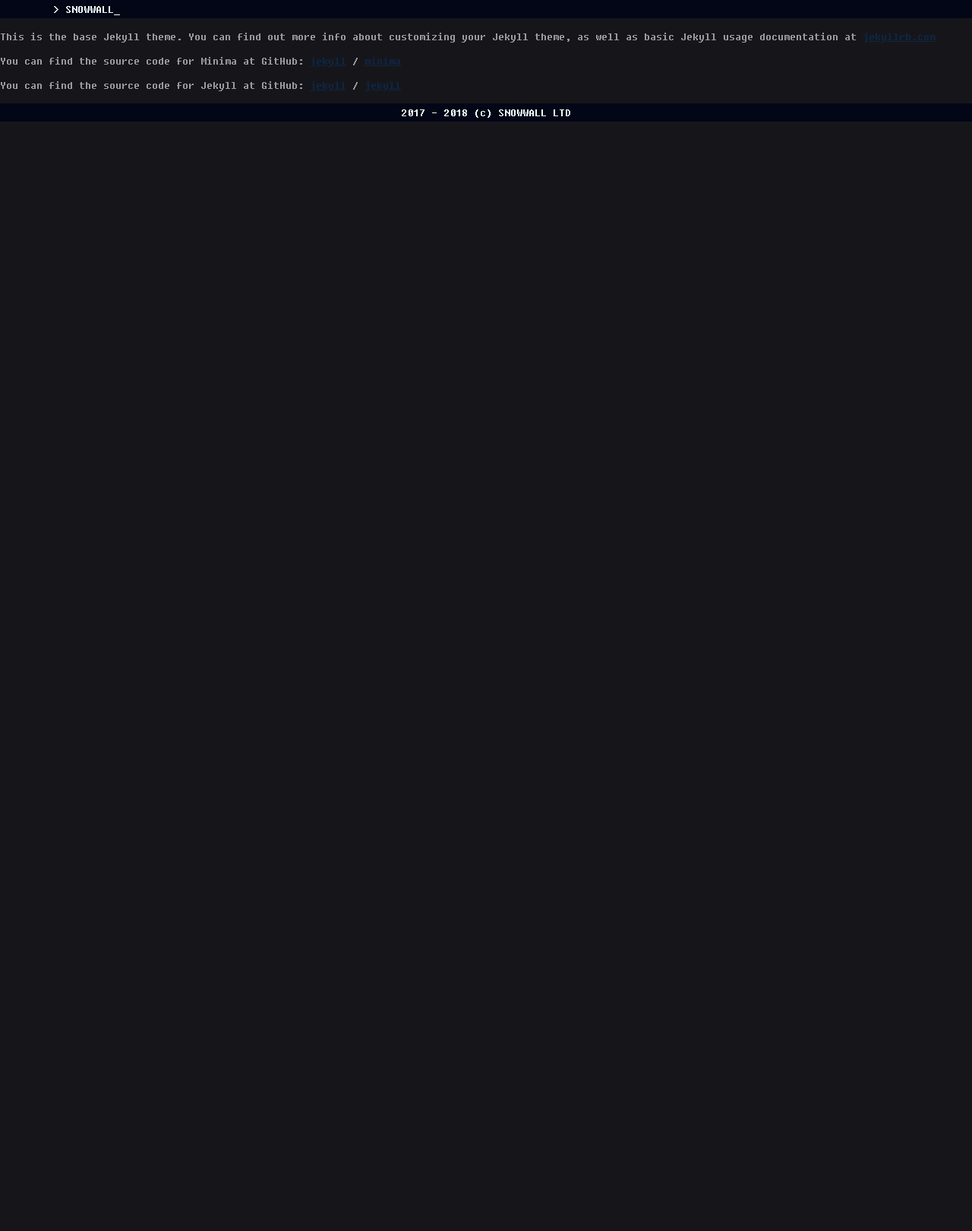
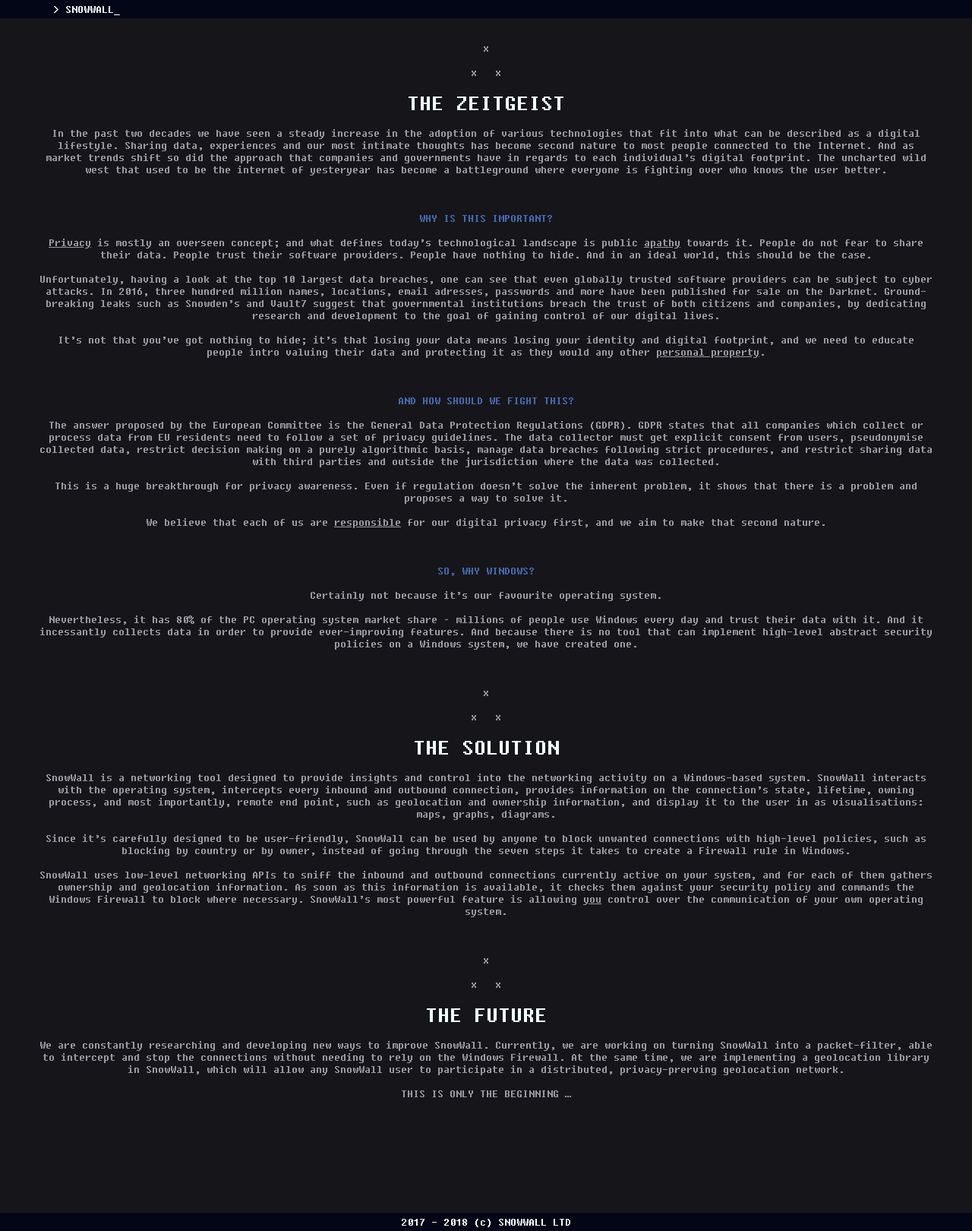
Before and after one commit to snow-wall/snow-wall.github.io, a Jekyll site: the page built from about.md, in a window 1280 px wide. Shown: the whole page at 76% size. Built offline with Jekyll 4.4.1, drawn with Linux system fonts in a browser that asks for light colours; some web fonts are replaced; before the commit the page ends 900 px from its top, so only the background shows below that.

Commit message:
Add about page and update style

```diff
--- a/_layouts/page.html
+++ b/_layouts/page.html
@@ -2,6 +2,8 @@
 layout: default
 ---
 
-<article>
+<article id="page" class="container">
+	<div class="row text-center">
     {{ content }}
+	</div>
 </article>
--- a/about.md
+++ b/about.md
@@ -1,18 +1,74 @@
 ---
 layout: page
-title: About
+title: about
 permalink: /about/
 ---
 
-This is the base Jekyll theme. You can find out more info about customizing your Jekyll theme, as well as basic Jekyll usage documentation at [jekyllrb.com](https://jekyllrb.com/)
+x
 
-You can find the source code for Minima at GitHub:
-[jekyll][jekyll-organization] /
-[minima](https://github.com/jekyll/minima)
+x&nbsp;&nbsp;&nbsp;x
 
-You can find the source code for Jekyll at GitHub:
-[jekyll][jekyll-organization] /
-[jekyll](https://github.com/jekyll/jekyll)
+# The Zeitgeist
 
+In the past two decades we have seen a steady increase in the adoption of various technologies that fit into what can be described as a digital lifestyle. Sharing data, experiences and our most intimate thoughts has become second nature to most people connected to the Internet. And as market trends shift so did the approach that companies and governments have in regards to each individual’s digital footprint. The uncharted wild west that used to be the internet of yesteryear has become a battleground where everyone is fighting over who knows the user better.
 
-[jekyll-organization]: https://github.com/jekyll
+&nbsp;
+
+### Why is this important?
+<u>Privacy</u> is mostly an overseen concept; and what defines today’s technological landscape is public <u>apathy</u> towards it. People do not fear to share their data. People trust their software providers. People have nothing to hide. And in an ideal world, this should be the case.
+
+Unfortunately, having a look at the top 10 largest data breaches, one can see that even globally trusted software providers can be subject to cyber attacks. In 2016, three hundred million names, locations, email adresses, passwords and more have been published for sale on the Darknet. Ground-breaking leaks such as Snowden’s and Vault7 suggest that governmental institutions breach the trust of both citizens and companies, by dedicating research and development to the goal of gaining control of our digital lives.
+
+It's not that you've got nothing to hide; it's that losing your data means losing your identity and digital footprint, and we need to educate people intro valuing their data and protecting it as they would any other <u>personal property</u>.
+
+&nbsp;
+
+### And how should we fight this?
+
+The answer proposed by the European Committee is the General Data Protection Regulations (GDPR). GDPR states that all companies which collect or process data from EU residents need to follow a set of privacy guidelines. The data collector must get explicit consent from users, pseudonymise collected data, restrict decision making on a purely algorithmic basis, manage data breaches following strict procedures, and restrict sharing data with third parties and outside the jurisdiction where the data was collected.
+
+This is a huge breakthrough for privacy awareness. Even if regulation doesn't solve the inherent problem, it shows that there is a problem and proposes a way to solve it.
+
+We believe that each of us are <u>responsible</u> for our digital privacy first, and we aim to make that second nature.
+
+&nbsp;
+
+### So, why Windows?
+
+Certainly not because it's our favourite operating system.
+
+Nevertheless, it has 80% of the PC operating system market share – millions of people use Windows every day and trust their data with it. And it incessantly collects data in order to provide ever-improving features. And because there is no tool that can implement high-level abstract security policies on a Windows system, we have created one.
+
+&nbsp;
+
+x
+
+x&nbsp;&nbsp;&nbsp;x
+
+# The solution
+
+SnowWall is a networking tool designed to provide insights and control into the networking activity on a Windows-based system. SnowWall interacts with the operating system, intercepts every inbound and outbound connection, provides information on the connection’s state, lifetime, owning process, and most importantly, remote end point, such as geolocation and ownership information, and display it to the user in as visualisations: maps, graphs, diagrams.
+
+Since it's carefully designed to be user-friendly, SnowWall can be used by anyone to block unwanted connections with high-level policies, such as blocking by country or by owner, instead of going through the seven steps it takes to create a Firewall rule in Windows.
+
+SnowWall uses low-level networking APIs to sniff the inbound and outbound connections currently active on your system, and for each of them gathers ownership and geolocation information. As soon as this information is available, it checks them against your security policy and commands the Windows Firewall to block where necessary. SnowWall's most powerful feature is allowing <u>you</u> control over the communication of your own operating system.
+
+&nbsp;
+
+x
+
+x&nbsp;&nbsp;&nbsp;x
+
+# The future
+
+We are constantly researching and developing new ways to improve SnowWall. Currently, we are working on turning SnowWall into a packet-filter, able to intercept and stop the connections without needing to rely on the Windows Firewall. At the same time, we are implementing a geolocation library in SnowWall, which will allow any SnowWall user to participate in a distributed, privacy-prerving geolocation network.
+
+THIS IS ONLY THE BEGINNING ...
+
+&nbsp;
+
+&nbsp;
+
+&nbsp;
+
+&nbsp;
--- a/assets/css/style.css
+++ b/assets/css/style.css
@@ -122,6 +122,8 @@
   color: #f0fdff;
 }
 
+
+
 /* Layout, header, footer
  * ----------------------------------------------
  */
@@ -211,3 +213,16 @@
 	width: 100%;
 	margin: 0 auto;
 }
+
+/* Page
+ * ----------------------------------------------
+ */
+#page h1 {
+  display: block;
+  margin: 0 auto;
+}
+#page h3 {
+  color: #456ab1;
+  display: block;
+  margin: 0 auto;
+}
```
Also changed, not shown: _layouts/home.html (+7 -0 lines).
